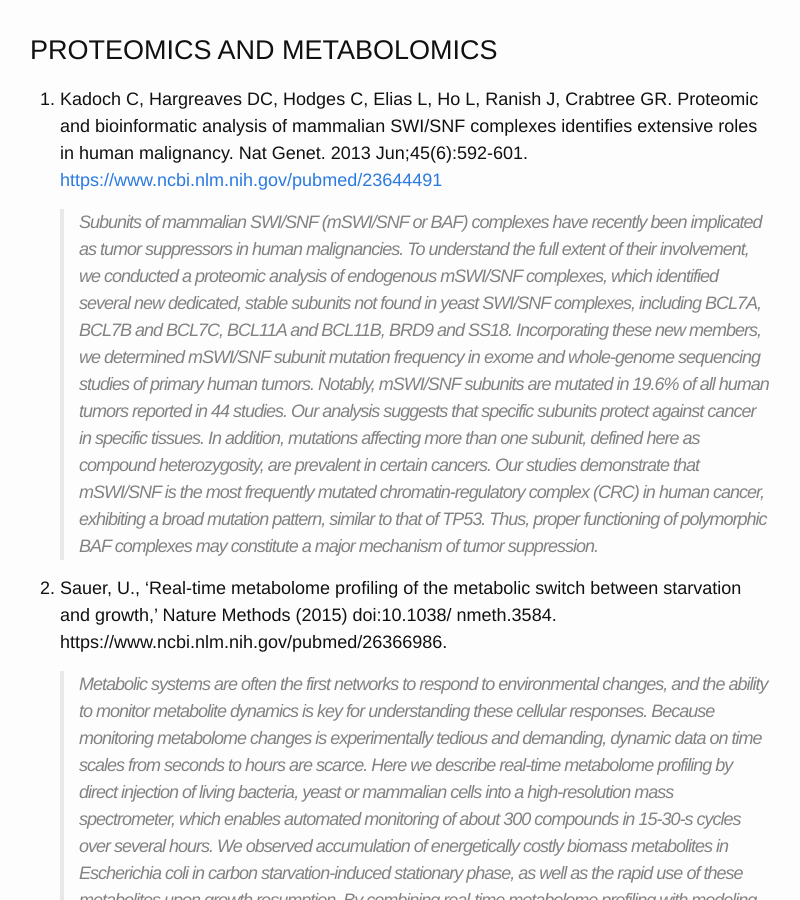
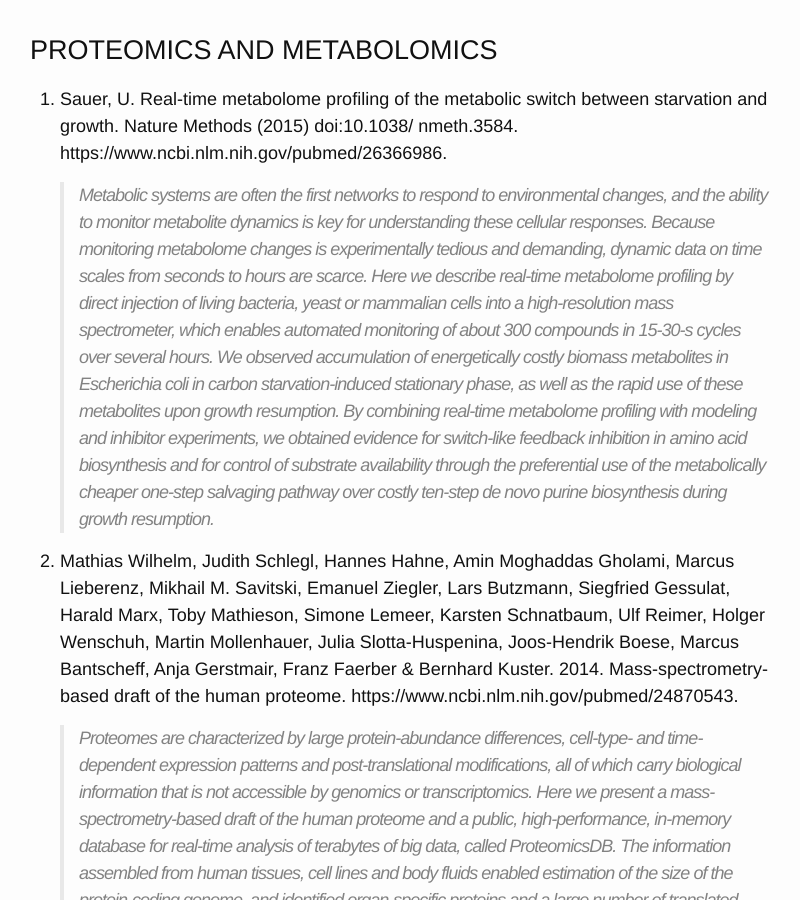
Before and after one commit to dcmb-courses/bioinf602-603, a Jekyll site: the page built from Proteomics_and_Metabolomics.md, in a window 1280 px wide and 900 px high. Shown: the whole window, without its empty margins (240-1040 px from the left). Built offline with Jekyll 4.4.1, drawn with Linux system fonts in a browser that asks for light colours.

Commit message:
Update Proteomics_and_Metabolomics.md
Removed one 2013 paper - to keep only papers from the last 10 years

```diff
--- a/Proteomics_and_Metabolomics.md
+++ b/Proteomics_and_Metabolomics.md
@@ -6,14 +6,7 @@ permalink: /Proteomics_and_Metabolomics/
 
 # PROTEOMICS AND METABOLOMICS
 
-1. Kadoch C, Hargreaves DC, Hodges C, Elias L, Ho L, Ranish J, Crabtree GR.
-Proteomic and bioinformatic analysis of mammalian SWI/SNF complexes identifies
-extensive roles in human malignancy. Nat Genet. 2013 Jun;45(6):592-601.
-[https://www.ncbi.nlm.nih.gov/pubmed/23644491](https://www.ncbi.nlm.nih.gov/pubmed/23644491)
-
-      >Subunits of mammalian SWI/SNF (mSWI/SNF or BAF) complexes have recently been implicated as tumor suppressors in human malignancies. To understand the full extent of their involvement, we conducted a proteomic analysis of endogenous mSWI/SNF complexes, which identified several new dedicated, stable subunits not found in yeast SWI/SNF complexes, including BCL7A, BCL7B and BCL7C, BCL11A and BCL11B, BRD9 and SS18. Incorporating these new members, we determined mSWI/SNF subunit mutation frequency in exome and whole-genome sequencing studies of primary human tumors. Notably, mSWI/SNF subunits are mutated in 19.6% of all human tumors reported in 44 studies. Our analysis suggests that specific subunits protect against cancer in specific tissues. In addition, mutations affecting more than one subunit, defined here as compound heterozygosity, are prevalent in certain cancers. Our studies demonstrate that mSWI/SNF is the most frequently mutated chromatin-regulatory complex (CRC) in human cancer, exhibiting a broad mutation pattern, similar to that of TP53. Thus, proper functioning of polymorphic BAF complexes may constitute a major mechanism of tumor suppression.
-
-1. Sauer, U., ‘Real-time metabolome profiling of the metabolic switch between starvation and growth,’ Nature Methods (2015) doi:10.1038/ nmeth.3584. https://www.ncbi.nlm.nih.gov/pubmed/26366986.
+1. Sauer, U. Real-time metabolome profiling of the metabolic switch between starvation and growth. Nature Methods (2015) doi:10.1038/ nmeth.3584. https://www.ncbi.nlm.nih.gov/pubmed/26366986.
 
       >Metabolic systems are often the first networks to respond to environmental changes, and the ability to monitor metabolite dynamics is key for understanding these cellular responses. Because monitoring metabolome changes is experimentally tedious and demanding, dynamic data on time scales from seconds to hours are scarce. Here we describe real-time metabolome profiling by direct injection of living bacteria, yeast or mammalian cells into a high-resolution mass spectrometer, which enables automated monitoring of about 300 compounds in 15-30-s cycles over several hours. We observed accumulation of energetically costly biomass metabolites in Escherichia coli in carbon starvation-induced stationary phase, as well as the rapid use of these metabolites upon growth resumption. By combining real-time metabolome profiling with modeling and inhibitor experiments, we obtained evidence for switch-like feedback inhibition in amino acid biosynthesis and for control of substrate availability through the preferential use of the metabolically cheaper one-step salvaging pathway over costly ten-step de novo purine biosynthesis during growth resumption.
 
```
